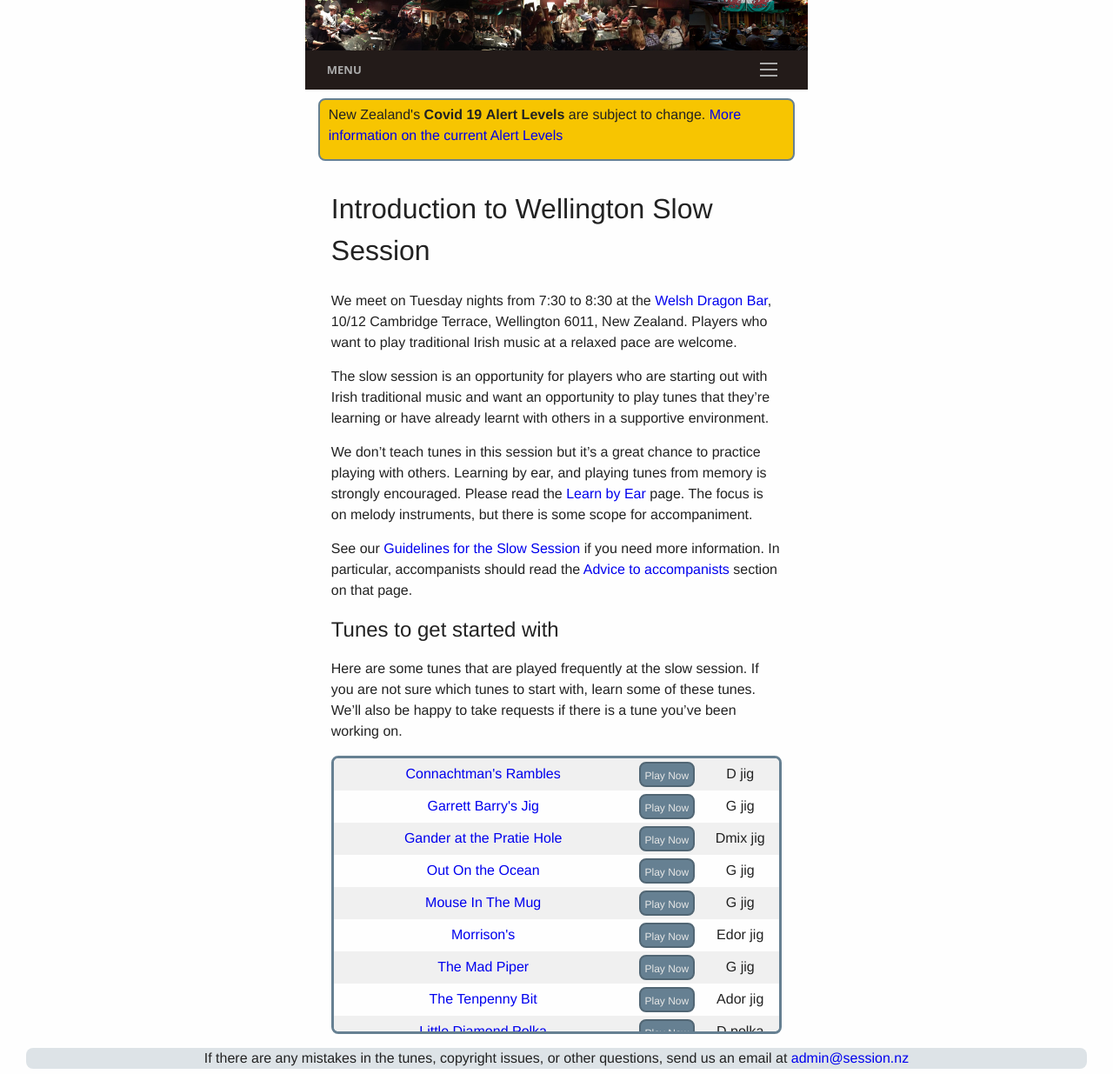
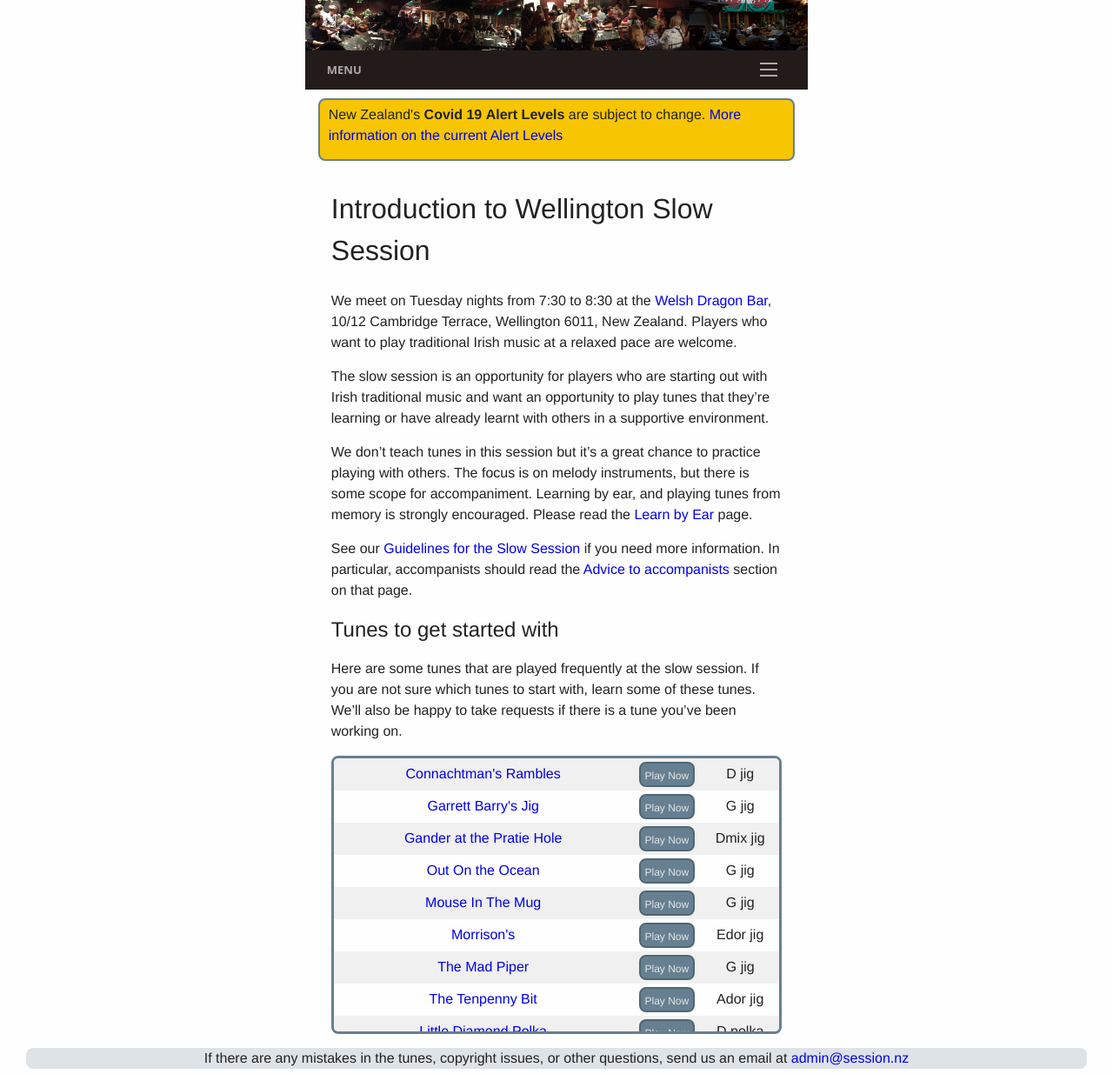
Before and after one commit to slow-session/dev.session.nz, a Jekyll site: the page built from intro-to-slowsession.md, in a window 1280 px wide. Shown: the whole page at 87% size. Built offline with Jekyll 4.4.1, drawn with Linux system fonts in a browser that asks for light colours.

```diff
--- a/intro-to-slowsession.md
+++ b/intro-to-slowsession.md
@@ -11,7 +11,7 @@ traditional music and want an opportunity to play tunes that they're learning
 or have already learnt with others in a supportive environment.
 
 We don't teach tunes in this session but it's a great chance to practice
-playing with others. Learning by ear, and playing tunes from memory is strongly encouraged. Please read the <a href="/learn_by_ear/"> Learn by Ear</a> page. The focus is on melody instruments, but there is some scope for accompaniment.
+playing with others. The focus is on melody instruments, but there is some scope for accompaniment. Learning by ear, and playing tunes from memory is strongly encouraged. Please read the <a href="/learn_by_ear/"> Learn by Ear</a> page.
 
 See our <a href="/slowguidelines/">Guidelines for the Slow Session</a> if you need more information. In particular, accompanists should read the <a href="/learn_by_ear/#accompanist-advice">Advice to accompanists</a> section on that page.
 
```
